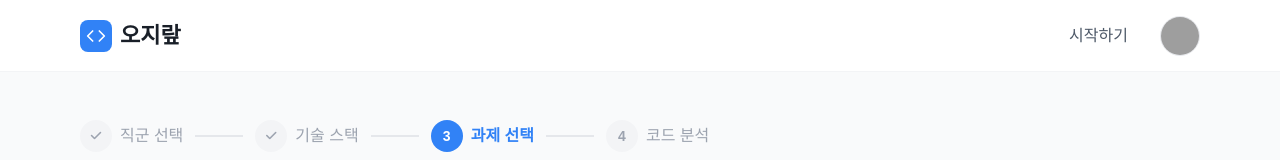
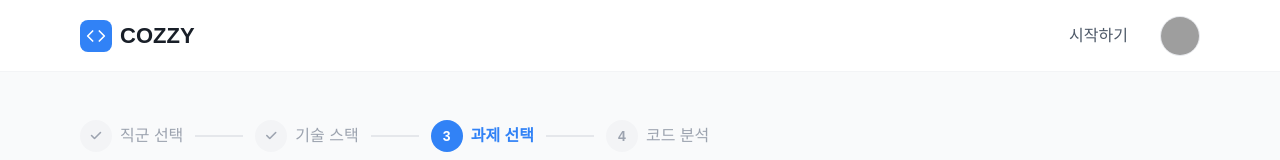
Before and after one commit to GDGoC-ONE-WAVE-Hackathon-T3/ONE-WAVE-TEAM03_FE, a Next.js app: page /select/task in a window 1280 px wide. Shown: the top 160 px of the page. Built offline with nearby package versions, Linux system fonts and the light colour scheme; grey boxes are pictures that could not be loaded; a web font is replaced by a local one.

Commit message:
로고 수정

```diff
--- a/src/components/Navigation.tsx
+++ b/src/components/Navigation.tsx
@@ -12,7 +12,7 @@ export function Navigation() {
         <div className="w-8 h-8 bg-[#3182F6] rounded-lg flex items-center justify-center">
           <Code className="text-white w-5 h-5" />
         </div>
-          <span className="text-[22px] font-bold text-[#191F28]">오지랖</span>
+          <span className="text-[22px] font-bold text-[#191F28]">COZZY</span>
         </Link>
       </div>
       <nav className="flex items-center gap-8">
@@ -22,7 +22,7 @@ export function Navigation() {
         {/* <span className="text-[#4E5968] font-medium cursor-pointer">프로젝트 둘러보기</span> */}
         <div className="w-10 h-10 rounded-full bg-gray-100 flex items-center justify-center overflow-hidden border border-gray-200">
            {/* Using a placeholder since the original image might not load or be desired. Using a simple icon or just the div */}
-           <img src="https://vinsign.app/resources/avatars/avatar-1.png" alt="User" className="w-full h-full object-cover" />
+           <img src="/cozzy_logo.png" alt="User" className="w-full h-full object-cover" />
         </div>
       </nav>
     </header>
```
Also changed, not shown: puplic/cozzy_logo.png (added).
